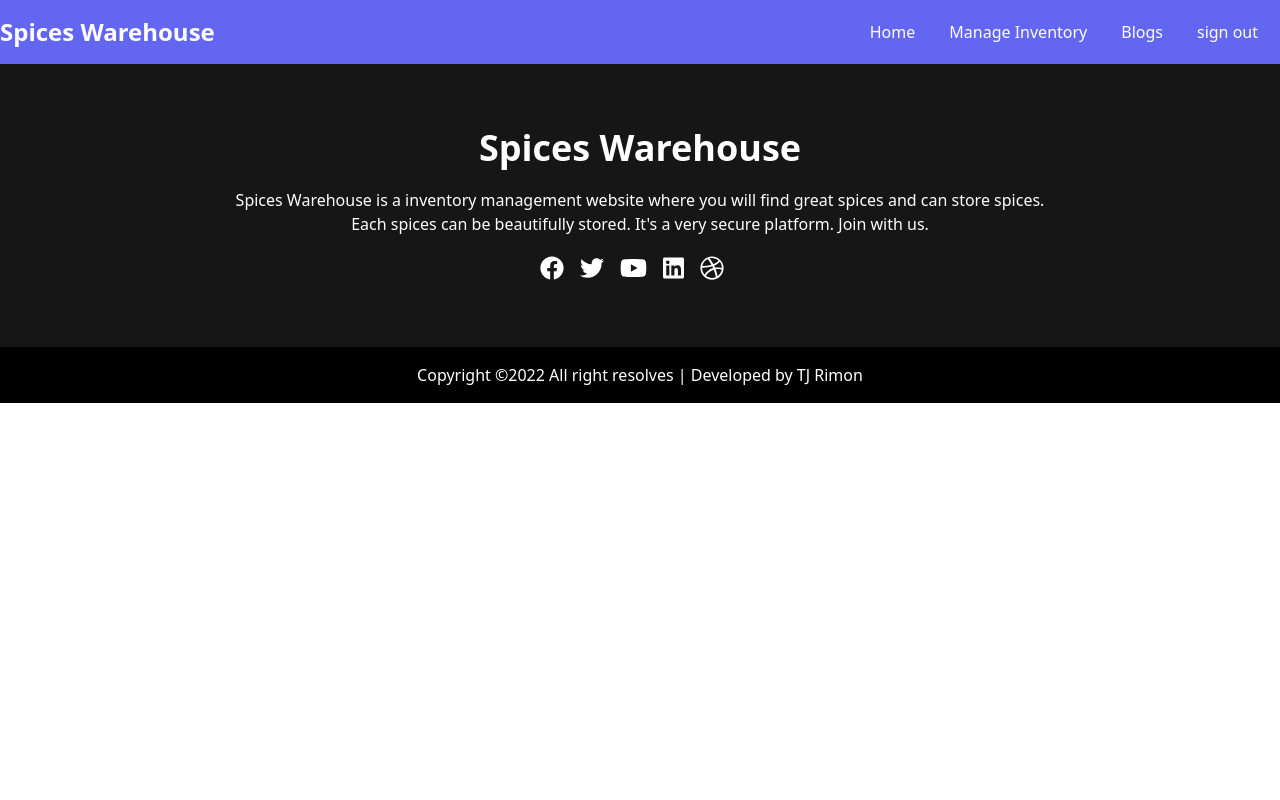
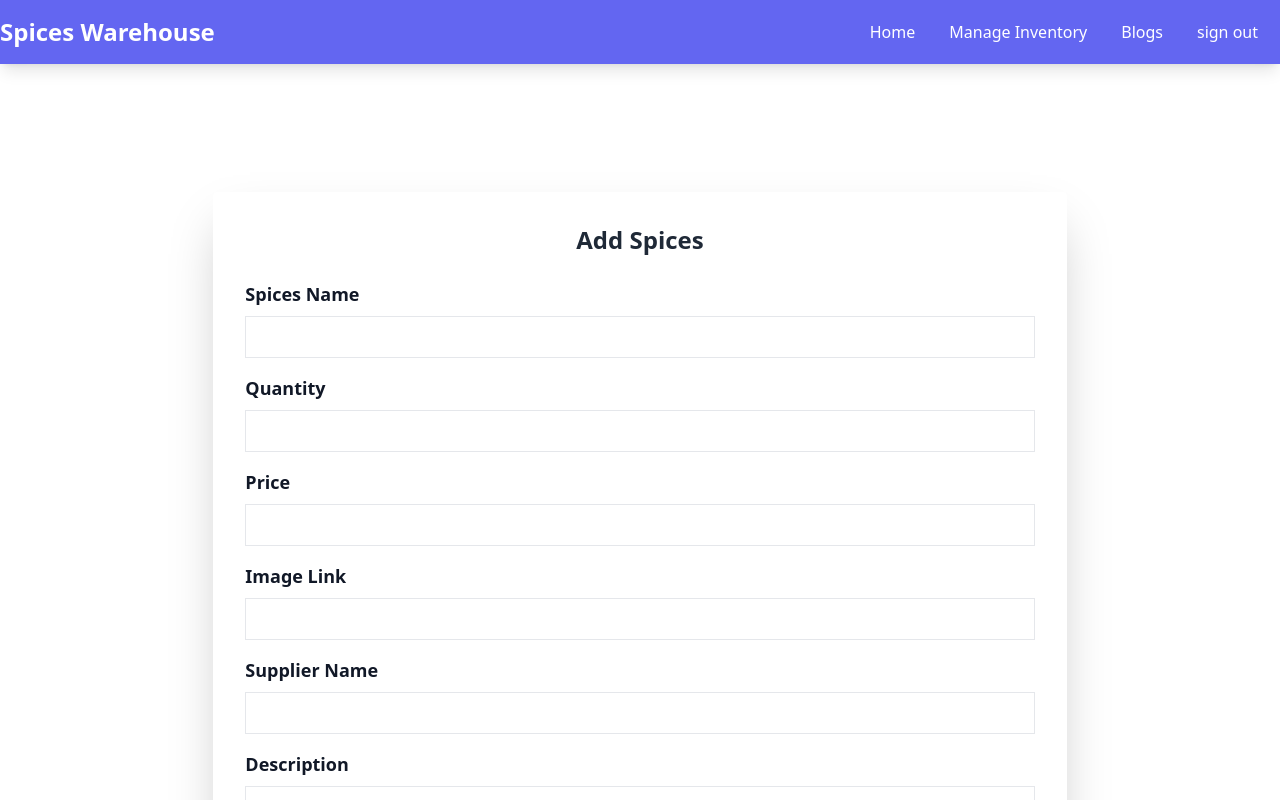
Before and after one commit to tjrimon/spices-warehouse-client, a React (Create React App) app: page /addinventory in a window 1280 px wide. Shown: the top 800 px of the page. Built offline with nearby package versions, Linux system fonts and the light colour scheme; no server answers; sample sign-in values are in the browser's storage.

Commit message:
add real data from database

```diff
--- a/package.json
+++ b/package.json
@@ -14,6 +14,7 @@
     "react": "^18.1.0",
     "react-dom": "^18.1.0",
     "react-firebase-hooks": "^5.0.3",
+    "react-hook-form": "^7.30.0",
     "react-router-dom": "^6.3.0",
     "react-scripts": "5.0.1",
     "react-toastify": "^9.0.1",
--- a/src/App.js
+++ b/src/App.js
@@ -9,6 +9,7 @@ import Footer from './components/CommonSection/Footer';
 import Registration from './components/Pages/Login/Registration';
 import RequireAuth from './components/Pages/Login/RequireAuth';
 import Blogs from './components/Pages/Blogs';
+import AddInventory from './components/CommonSection/Inventory/AddInventory';
 
 function App() {
   return (
@@ -18,6 +19,11 @@ function App() {
         <Route path='/' element={<Home></Home>}></Route>
         <Route path='/home' element={<Home></Home>}></Route>
         <Route path='/inventory' element={<AllInventory></AllInventory>}></Route>
+        <Route path="/addinventory" element={
+          <RequireAuth>
+            <AddInventory></AddInventory>
+          </RequireAuth>
+        }></Route>
         <Route path='/inventory/:spicesID' element={
           <RequireAuth><EditInventory></EditInventory></RequireAuth>}></Route>
         <Route path='/login' element={<Login></Login>}></Route>
--- /dev/null
+++ b/src/components/CommonSection/Inventory/AddInventory.js
@@ -0,0 +1,72 @@
+import React from 'react';
+import { useForm } from "react-hook-form";
+
+const AddInventory = () => {
+    const { register, handleSubmit } = useForm();
+
+    const onSubmit = data => {
+        console.log(data);
+        const url = `https://calm-anchorage-79601.herokuapp.com/add`;
+        fetch(url, {
+            method: 'POST',
+            headers: {
+                'content-type': 'application/json'
+            },
+            body: JSON.stringify(data)
+        })
+            .then(res => res.json())
+            .then(result => {
+                console.log(result);
+            })
+    };
+    return (
+        <div>
+            <div className='container mx-auto py-28'>
+                {/* <h3>Please Add Inventory Item</h3>
+                <form className='d-flex flex-column' onSubmit={handleSubmit(onSubmit)}>
+                    <input className='mb-2' placeholder='Name' {...register("name", { required: true, maxLength: 20 })} />
+                    <textarea className='mb-2' placeholder='Description' {...register("description")} />
+                    <input className='mb-2' placeholder='Price' type="number" {...register("price")} />
+                    <input className='mb-2' placeholder='Photo URL' type="text" {...register("img")} />
+                    <input type="submit" value="Add Service" />
+                </form>
+ */}
+
+                <div className="flex justify-center items-center h-screen w-full ">
+                    <div className="w-2/3 bg-white rounded shadow-2xl p-8 m-4">
+                        <h1 className="block w-full text-center text-gray-800 text-2xl font-bold mb-6">Add Spices</h1>
+                        <form onSubmit={handleSubmit(onSubmit)}>
+                            <div className="flex flex-col mb-4">
+                                <label className="mb-2 font-bold text-lg text-gray-900" for="name" required {...register("name", { required: true, maxLength: 20 })}>Spices Name</label>
+                                <input className="border py-2 px-3 text-grey-800" type="text" name="name" id="name" />
+                            </div>
+                            <div className="flex flex-col mb-4">
+                                <label className="mb-2 font-bold text-lg text-gray-900" for="quantity">Quantity</label>
+                                <input className="border py-2 px-3 text-grey-800" type="text" name="quantity" id="quantity" {...register("quantity")} />
+                            </div>
+                            <div className="flex flex-col mb-4">
+                                <label className="mb-2 font-bold text-lg text-gray-900" for="price">Price</label>
+                                <input className="border py-2 px-3 text-grey-800" type="text" name="price" id="price" {...register("price")} />
+                            </div>
+                            <div className="flex flex-col mb-4">
+                                <label className="mb-2 font-bold text-lg text-gray-900" for="img">Image Link</label>
+                                <input className="border py-2 px-3 text-grey-800" type="text" name="img" id="img" {...register("img")} />
+                            </div>
+                            <div className="flex flex-col mb-4">
+                                <label className="mb-2 font-bold text-lg text-gray-900" for="img">Supplier Name</label>
+                                <input className="border py-2 px-3 text-grey-800" type="text" name="supplierName" id="supplierName" {...register("supplierName")} />
+                            </div>
+                            <div className="flex flex-col mb-4">
+                                <label className="mb-2 font-bold text-lg text-gray-900" for="description">Description</label>
+                                <textarea className="border py-2 px-3 text-grey-800" type="description" name="description" id="description" {...register("description")} />
+                            </div>
+                            <button className="block bg-indigo-400 hover:bg-indigo-600 text-white uppercase text-lg mx-auto p-4 rounded" type="submit">Submit</button>
+                        </form>
+                    </div>
+                </div>
+            </div>
+        </div>
+    );
+};
+
+export default AddInventory;
--- a/src/components/CommonSection/Inventory/AllInventory.js
+++ b/src/components/CommonSection/Inventory/AllInventory.js
@@ -4,7 +4,7 @@ import { Link, useNavigate } from 'react-router-dom';
 import useInventoryItems from '../../../hooks/useInventoryItems';
 import Loading from '../../Pages/Login/Loading';
 const AllInventory = () => {
-const {inventoryItems,loading}=useInventoryItems();
+   const { inventoryItems, loading } = useInventoryItems();
    const navigate = useNavigate();
    const dynamicRoute = id => {
       navigate(`/inventory/${id}`)
@@ -13,7 +13,7 @@ return (
       <div className='py-20 container mx-auto'>
          <div className=' pb-14 flex justify-around text-center items-center'>
             <h3 className='text-center text-3xl  uppercase font-semibold'>All Spices</h3>
-<button className='block  hover:bg-indigo-500 bg-orange-500 text-white py-3 px-6 rounded-full'><Link to='inventory'><FontAwesomeIcon icon="fa-solid fa-plus" /> Store Spices</Link></button>
+            <button className='block  hover:bg-indigo-500 bg-orange-500 text-white py-3 px-6 rounded-full'><Link to='/addinventory'><FontAwesomeIcon icon="fa-solid fa-plus" /> Store Spices</Link></button>
 
 
          </div>
@@ -45,15 +45,15 @@ return (
                   </tr>
                </thead>
                <tbody>
-            {loading ? <> {inventoryItems.map(item=><tr class="bg-white border-b dark:bg-gray-800 dark:border-gray-700">
+                  {loading ? <> {inventoryItems.map(item => <tr class="bg-white border-b dark:bg-gray-800 dark:border-gray-700">
                      <th scope="row" class="px-6 py-4 font-medium text-gray-900 dark:text-white whitespace-nowrap">
                         {item.name}
                      </th>
                      <td class="px-6 py-4">
-                    <img width="70" src= {item.img} alt=''/>
+                        <img width="70" src={item.img} alt='' />
                      </td>
                      <td class="px-6 py-4">
-                  {item.description.slice(0,15)}...
+                        {item.description.slice(0, 15)}...
                      </td>
                      <td class="px-6 py-4">
                         {item.quantity}
@@ -66,7 +66,7 @@ return (
                      </td>
                      <td class="px-6 py-4">
                         <div className='flex items-center'>
-                <button title='view' onClick={() => dynamicRoute(item.id)} className='mr-1 text-indigo-500 hover:text-orange-500 text-xl cursor-pointer'><FontAwesomeIcon icon="fa-solid fa-eye" /></button>
+                           <button title='view' onClick={() => dynamicRoute(item._id)} className='mr-1 text-indigo-500 hover:text-orange-500 text-xl cursor-pointer'><FontAwesomeIcon icon="fa-solid fa-eye" /></button>
                            <button title='edit' className='mr-1 text-indigo-500 hover:text-orange-500 text-lg'><Link to='inventory'><FontAwesomeIcon icon="fa-solid fa-pen" /></Link></button>
                            <button title='delete' className='text-indigo-500 hover:text-orange-500 text-lg'><Link to='inventory'><FontAwesomeIcon icon="fa-solid fa-trash" /></Link></button>
                         </div>
--- a/src/components/Pages/Home.js
+++ b/src/components/Pages/Home.js
@@ -9,7 +9,7 @@ import SingleInventory from '../CommonSection/Inventory/SingleInventory';
 import Loading from './Login/Loading';
 
 const Home = () => {
-    const {inventoryItems,loading}=useInventoryItems()
+    const { inventoryItems, loading } = useInventoryItems()
     return (
         <div>
             <div className='bg-[url("https://i.ibb.co/Sdj1pMB/bannerbg.jpg")] bg-cover bg-center bg-no-repeat text-white'>
@@ -24,10 +24,10 @@ const Home = () => {
             <div className='container mx-auto my-20'>
                 <h1 className='text-center text-3xl md:text-4xl uppercase font-semibold'>top Spices</h1>
                 <div>
-            <div className='container grid md:grid-cols-2 lg:grid-cols-3 px-8 md:mx-0 gap-10 my-20'>
-                {loading ? inventoryItems.slice(0,6).map(item => <SingleInventory key={item.id} items={item}></SingleInventory>) : <Loading></Loading>}
-            </div>
-        </div>
+                    <div className='container grid md:grid-cols-2 lg:grid-cols-3 px-8 md:mx-0 gap-10 my-20'>
+                        {loading ? inventoryItems.slice(0, 6).map(item => <SingleInventory key={item._id} items={item}></SingleInventory>) : <Loading></Loading>}
+                    </div>
+                </div>
                 <button className='hover:bg-indigo-500 bg-orange-500 text-white mt-10 py-3 px-6 rounded-full mx-auto block'><Link to='inventory'>Visit All Stock</Link></button>
             </div>
 
--- a/src/hooks/useInventoryItems.js
+++ b/src/hooks/useInventoryItems.js
@@ -8,7 +8,7 @@ const useInventoryItems = () => {
     const [loading, setLoading] = useState(false);
     const loadData = async () => {
         try {
-            const data = await axios.get('inventory.json')
+            const data = await axios.get('https://calm-anchorage-79601.herokuapp.com/inventory')
                 .then(data => setInventoryItems(data.data))
             setLoading(true)
         } catch (error) {
```
Also changed, not shown: 1 other file (tests, documents, lock files or other folders). Lines whose indentation alone changed are shown as unchanged.
